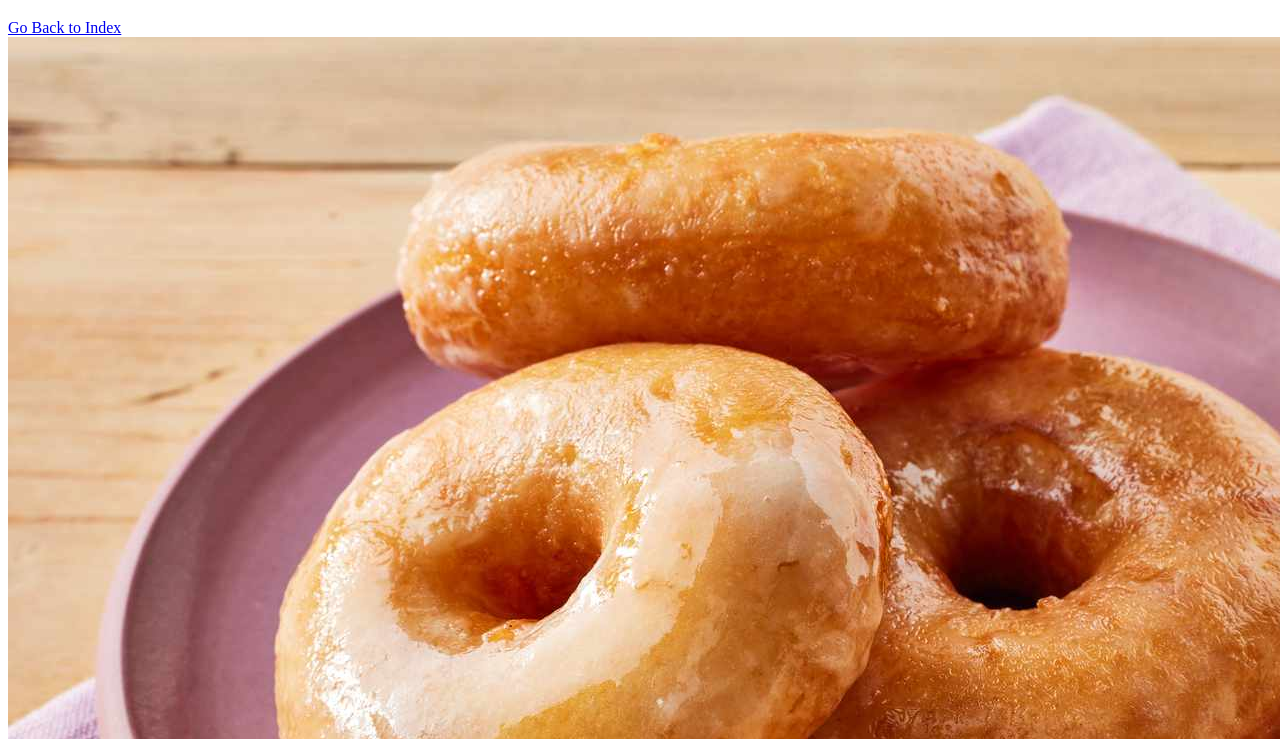
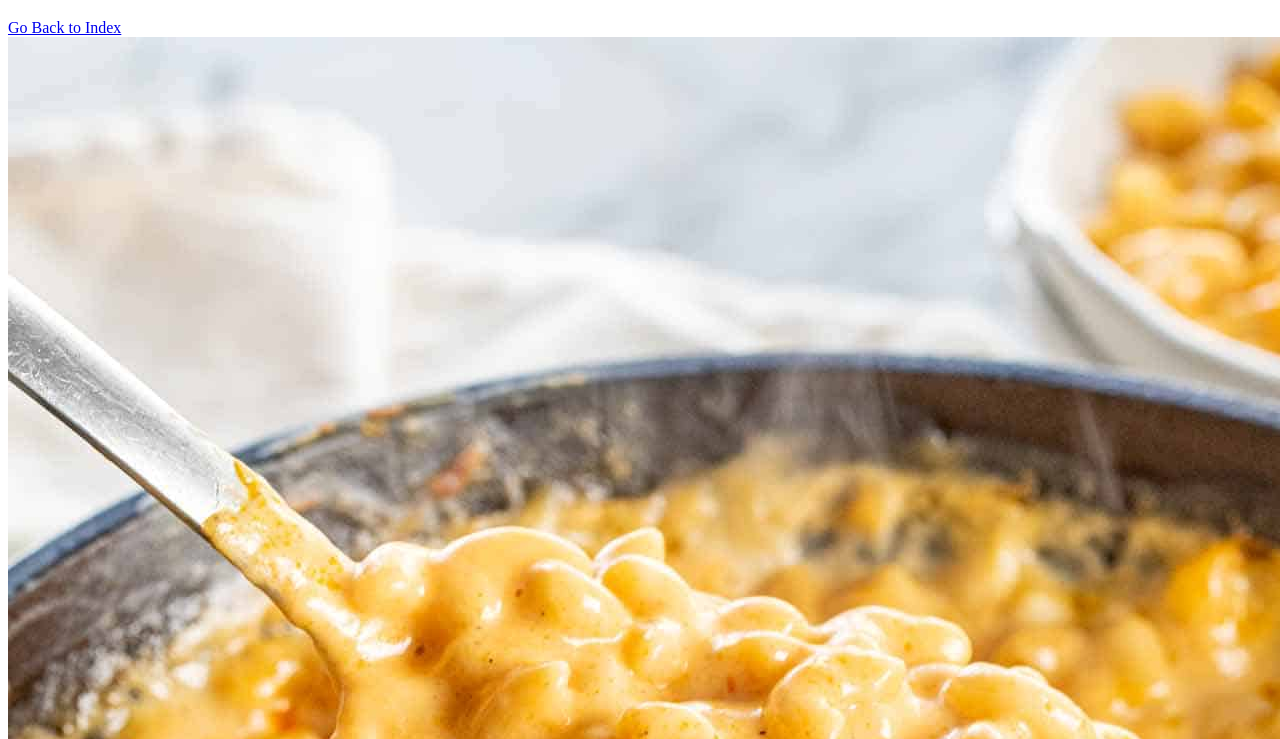
Before and after one commit to oceanyu1/odin-recipes2, a plain HTML site: page recipes/macncheese.html in a window 1280 px wide. Shown: the part 61-800 px from the top of the page. Drawn offline with Linux system fonts and the light colour scheme.

Commit message:
Change image in macncheese.html to mac and cheese from donut

```diff
--- a/recipes/macncheese.html
+++ b/recipes/macncheese.html
@@ -6,7 +6,7 @@
     <body>
         <h1>Mac and Cheese Recipe</h1>
         <a href="../index.html">Go Back to Index</a>
-        <img src="../images/donut.jpg" alt="Picture of Mac and Cheese">
+        <img src="../images/macncheese.jpg" alt="Picture of Mac and Cheese">
         <h2>Description:</h2>
         <p>This creamy, cheesy mac and cheese is the ultimate comfort food. With a rich,
         velvety sauce and perfectly cooked pasta, it's a simple yet delicious dish that's
```
